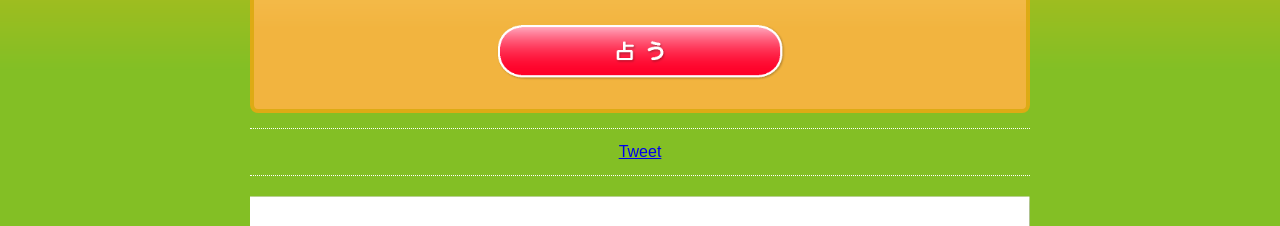
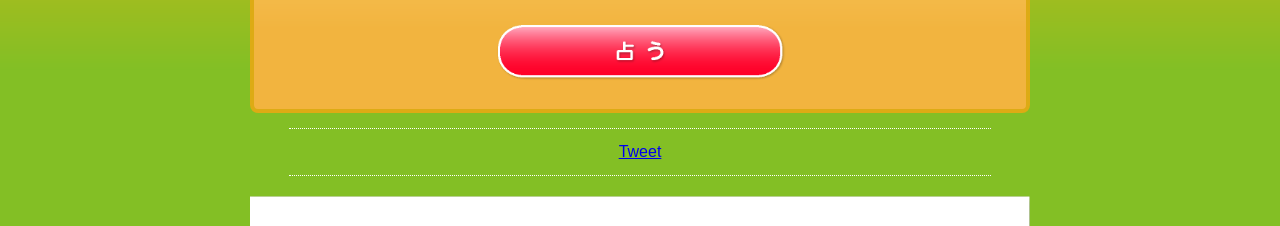
Before and after one commit to AaronMaywood/popular-character-fortune, a Vue app: page / in a window 1280 px wide. Shown: the part 980-1206 px from the top of the page. Built offline with nearby package versions, Linux system fonts and the light colour scheme.

Commit message:
bugfix
- https://i.gyazo.com/a693a7cfb6637ffa4dd10cfdc94c89c5.png の解消

Hint: https://stackoverflow.com/questions/68803137/vue-3-passing-array-warning-extraneous-non-props-attributes-were-passed-to-comp
    →ルート要素が一つになるようにせよ

```diff
--- a/src/components/SNSButtons.vue
+++ b/src/components/SNSButtons.vue
@@ -106,6 +106,7 @@ onUpdated(() => {
 </script>
 
 <template>
+	<div id="wrapper">
 		<!--
 		<div id="template" :class="props.birthNumber"></div>
 		-->
@@ -142,4 +143,5 @@ onUpdated(() => {
 				></div>
 			</div>
 		</div>
+	</div>
 </template>
```
Lines whose indentation alone changed are shown as unchanged.
